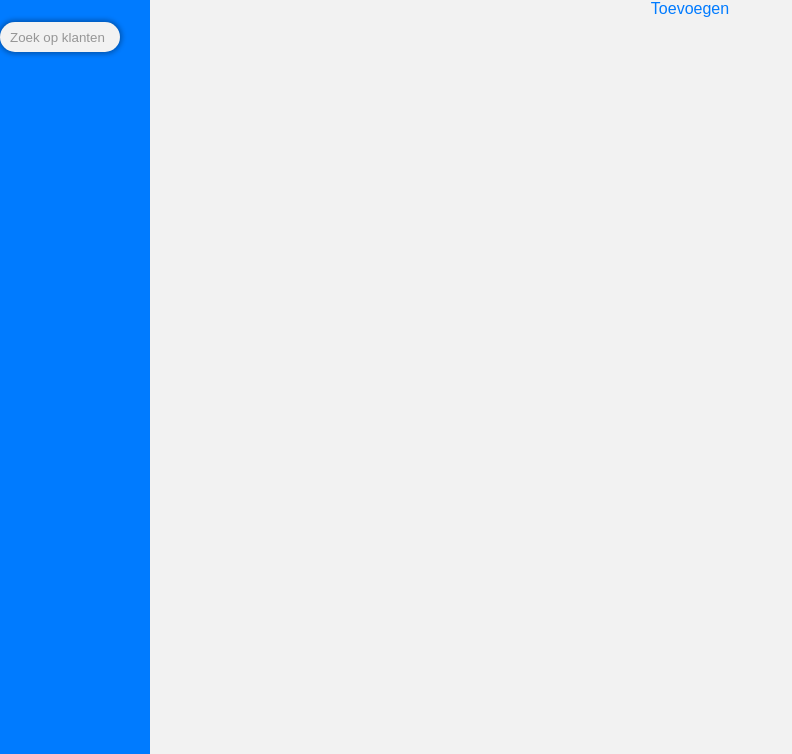
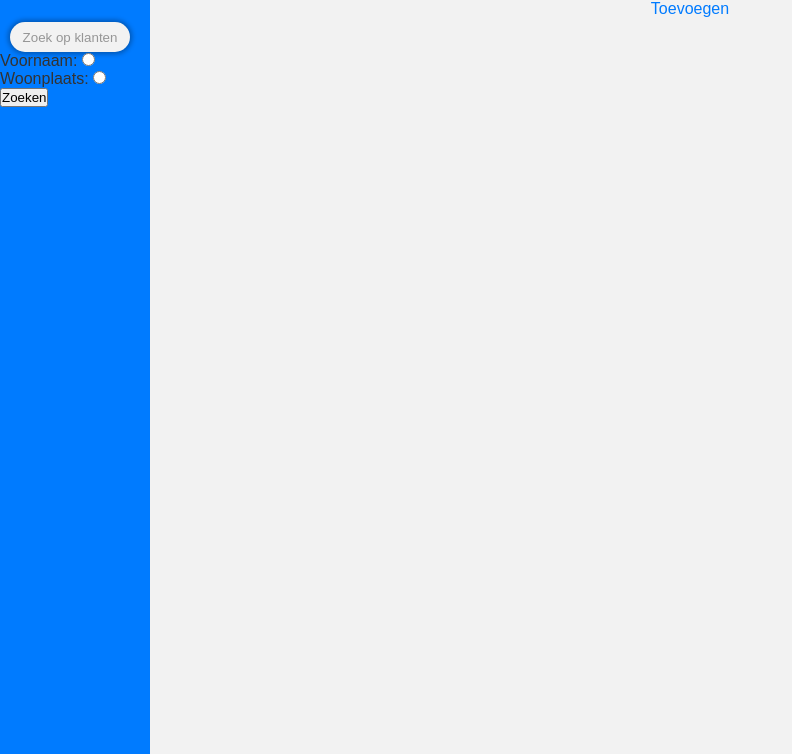
Before and after one commit to SamGolstein/BigBoyBobDeEchte, a PHP site: page /index.php in a window 1280 px wide. Shown: the part 96-850 px from the top of the page, without its empty margins (0-792 px from the left). Run offline with PHP 8.4, Linux system fonts and the light colour scheme; data that the repository does not hold is empty.

Commit message:
Radiobuttons

```diff
--- a/Public/Klanten/index.php
+++ b/Public/Klanten/index.php
@@ -35,9 +35,14 @@ $klant = $klanten->getAllKlanten();
                 <h2>Filters</h2>
             </div>
             <div class="searchBar">
+                <form action="POST">
                 <input type="text" placeholder="Zoek op klanten" id="search">
-                <i class="fa-solid fa-magnifying-glass"
-                    style="color: #969696; padding-left: 270px; z-index: 2; background: transparant; pointer-events: none;"></i>
+                <label for="voornaam">Voornaam:</label>
+                <input type="radio" name="voornaam">
+                <label for="voornaam">Woonplaats:</label>
+                <input type="radio" name="woonplaats">
+                <button type="submit">Zoeken</button>
+                </form>
             </div>
         </div>
         <div class="customers">
--- a/style/index.css
+++ b/style/index.css
@@ -162,8 +162,8 @@ main {
             height: 30px;
             box-shadow: 0px 0px 5px 2px rgba(0, 0, 0, 0.3);
             border-radius: 15px;
-            padding-left: 10px;
-            padding-right: 10px;
+            margin-left: 10px;
+            text-align: center;
         }
 
         #search::placeholder {
```
